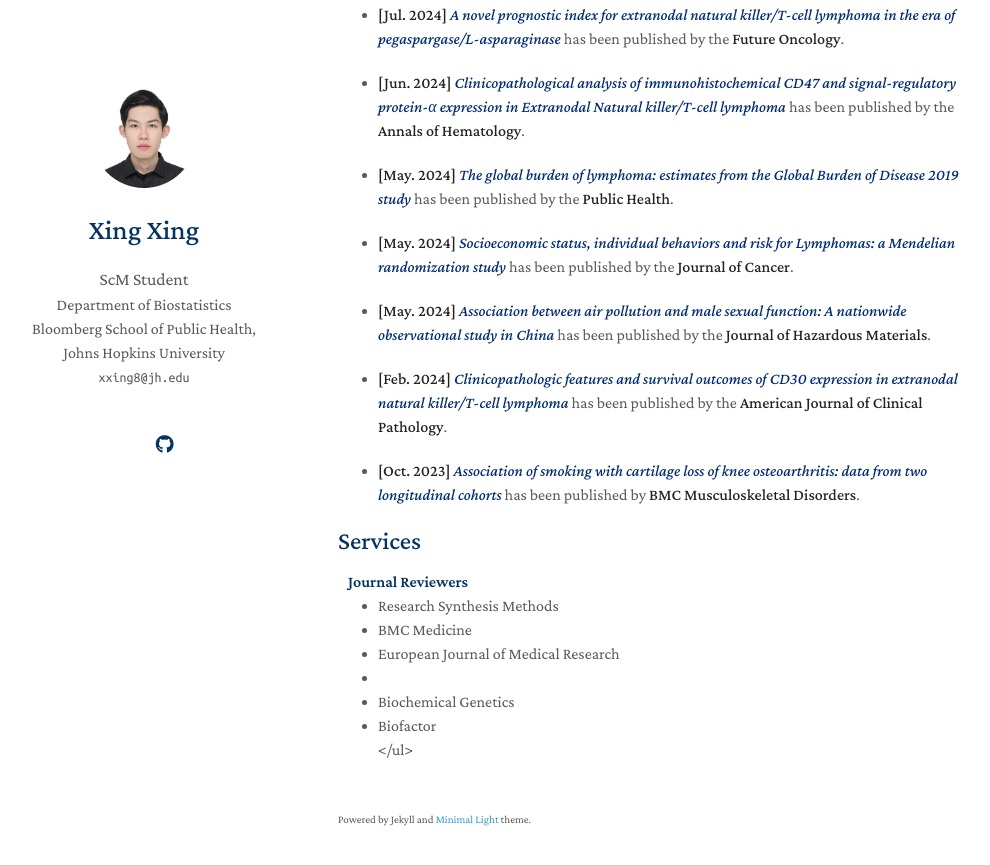
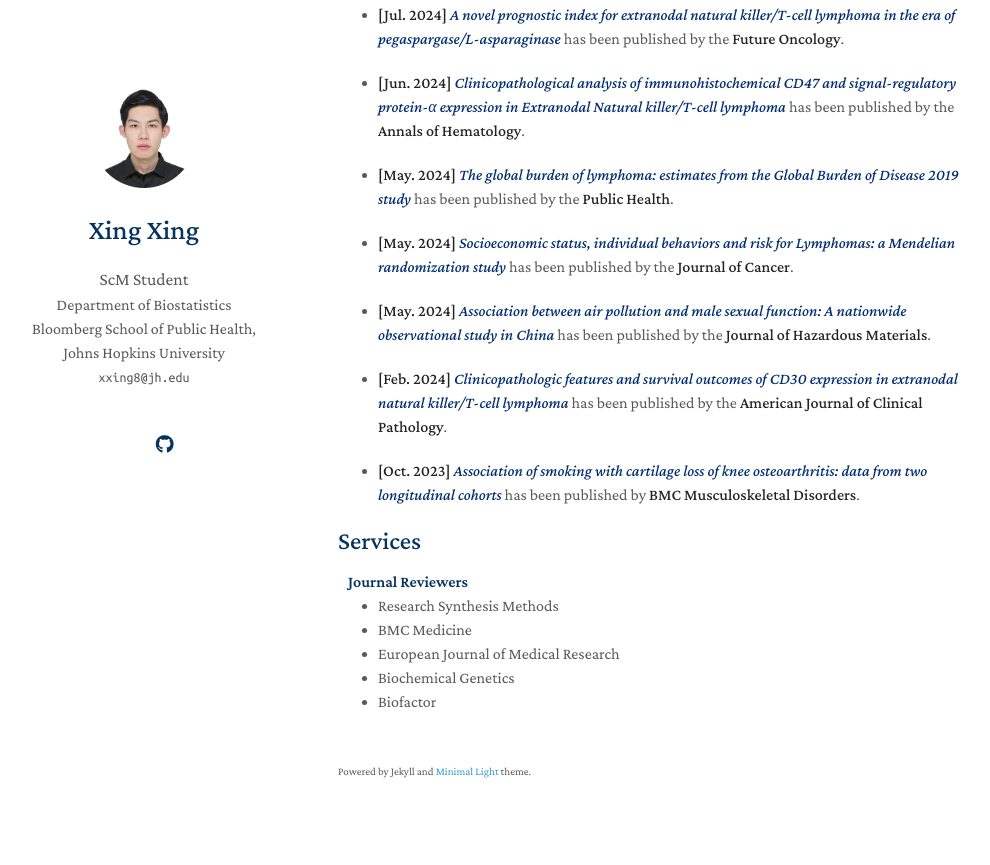
Before and after one commit to KevinXing3/kevinXing3.github.io, a Jekyll site: the page built from index.md, in a window 1280 px wide and 900 px high, scrolled down 1746 px. Shown: the top 865 px of the window, without its empty margins (132-1122 px from the left). Built offline with Jekyll 4.4.1, drawn with Linux system fonts in a browser that asks for light colours; nearby versions of some CDN libraries; a style sheet for code colours, icons or effects is not loaded; our own code applies the rules of GitHub Pages for plain Markdown files.

```diff
--- a/_includes/services.md
+++ b/_includes/services.md
@@ -5,7 +5,7 @@
 <ul style="margin:0 0 20px;">
   <li>Research Synthesis Methods</li>
   <li>BMC Medicine</li>
-  <li>European Journal of Medical Research<li>
+  <li>European Journal of Medical Research</li>
   <li>Biochemical Genetics</li>
   <li>Biofactor</li>
 </ul>
```
